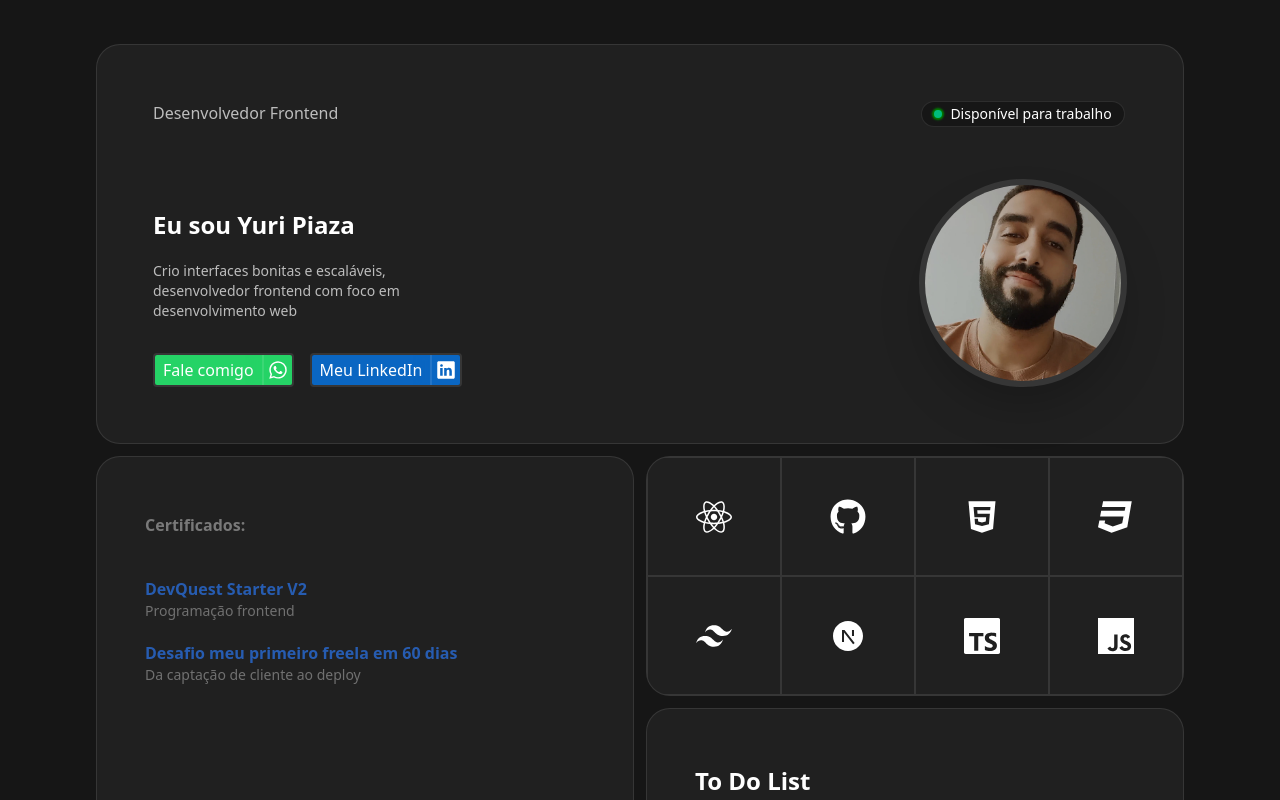
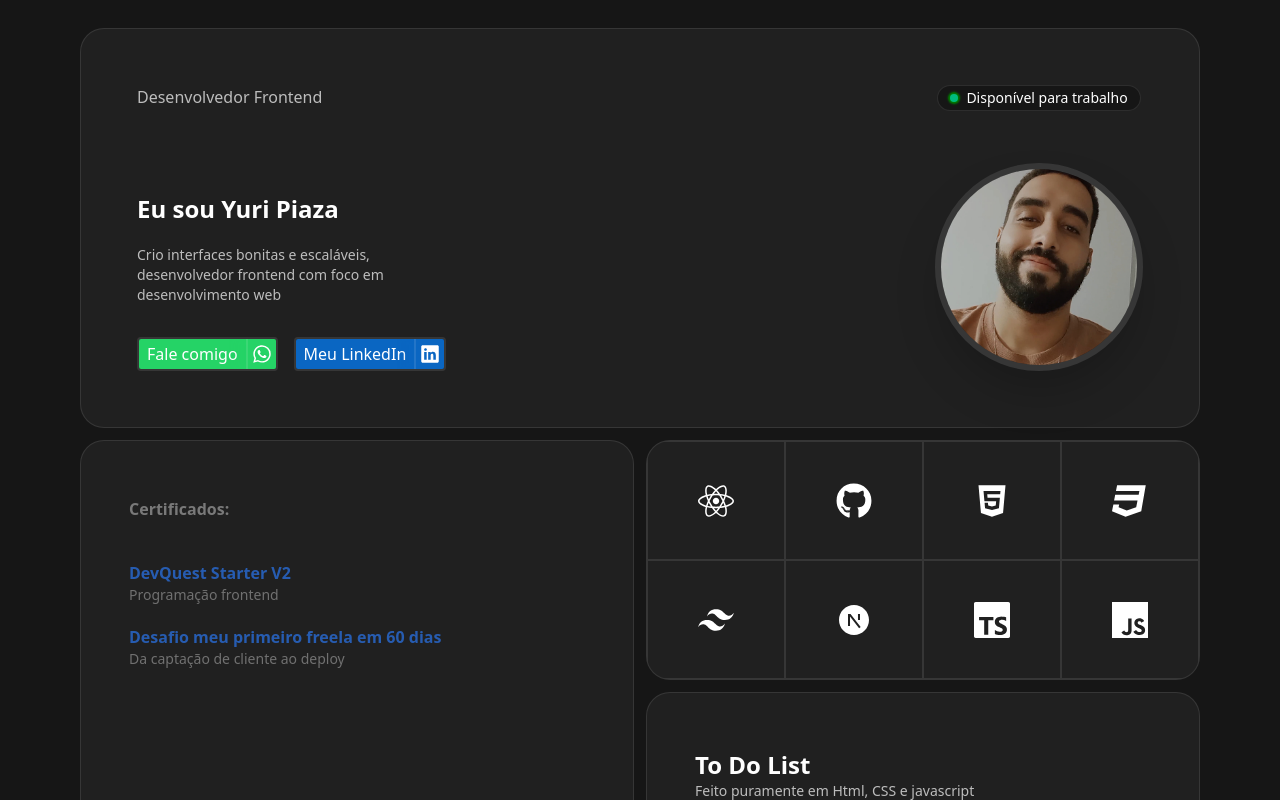
Before and after one commit to ypiaza/portifolioyuripiaza, a React (Vite) app: page / in a window 1280 px wide. Shown: the top 800 px of the page. Built offline with nearby package versions, Linux system fonts and the light colour scheme.

Commit message:
Update App.tsx

```diff
--- a/src/App.tsx
+++ b/src/App.tsx
@@ -4,7 +4,7 @@ import Main from "./components/Main"
 
 const App = () => {
   return (
-    <div className="px-24 py-8">
+    <div className="px-20 py-4">
       <Apresentation />
       <Main />
       <Footer />
```
